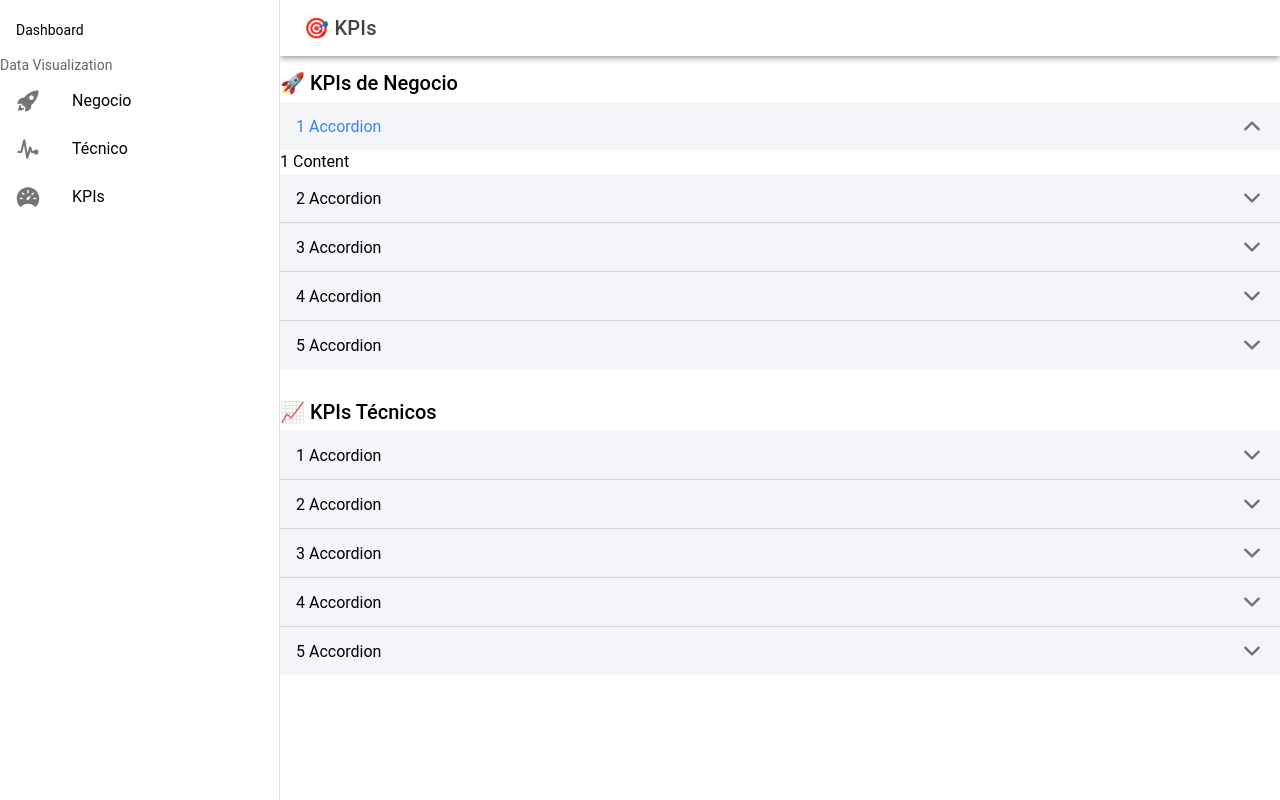
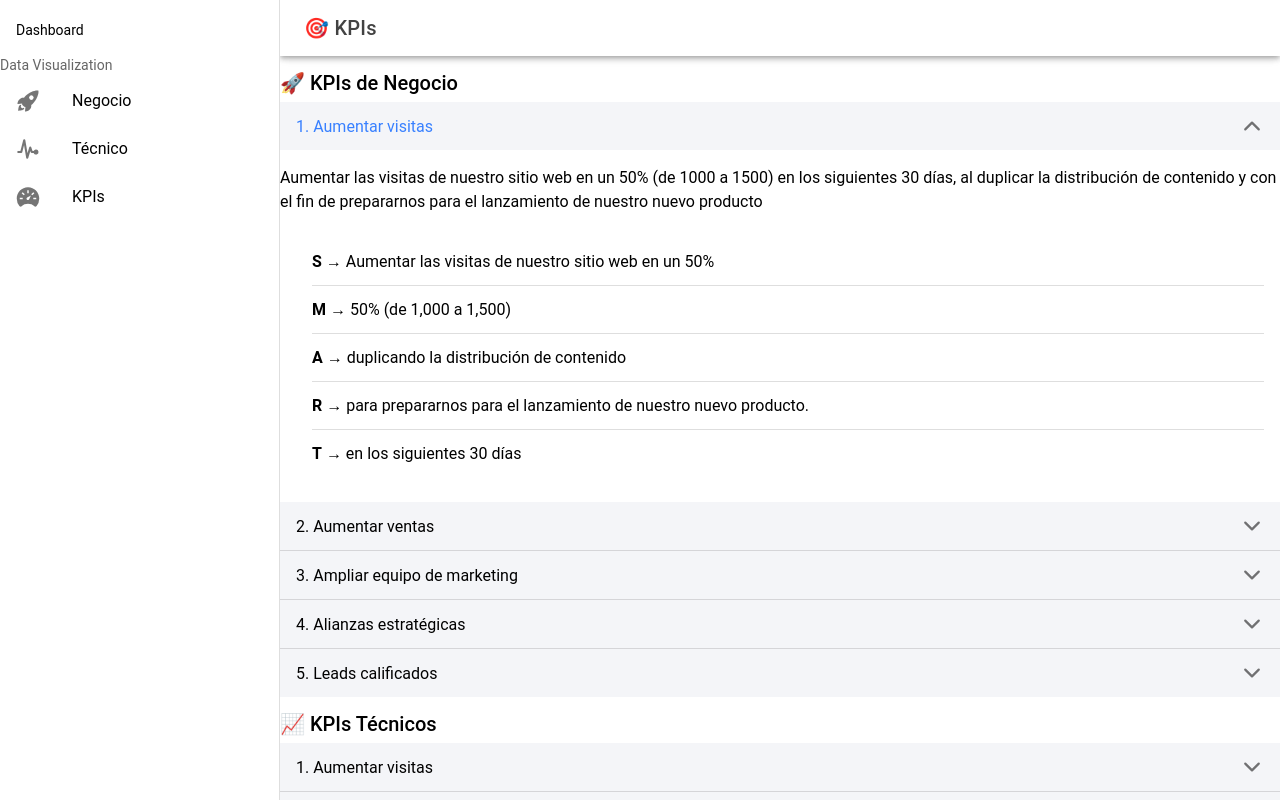
Before and after one commit to Cristian-Calderon/mi-dashboard-ionic, a React (Vite) app: page /kpi in a window 1280 px wide. Both pictures are taken after a click on the element 1252 px from the left and 126 px from the top of the page. Built offline with nearby package versions, Linux system fonts and the light colour scheme.

Commit message:
Todo 3.1. KPIs

```diff
--- a/src/pages/KpiPage.tsx
+++ b/src/pages/KpiPage.tsx
@@ -1,3 +1,4 @@
+// src/pages/KpiPage.tsx
 import React from 'react';
 import {
   IonPage,
@@ -10,9 +11,87 @@ import {
   IonAccordionGroup,
   IonAccordion,
   IonItem,
-  IonLabel
+  IonLabel,
+  IonList
 } from '@ionic/react';
 import './KpiPage.css';
+
+// Definición de la estructura de datos para un objetivo SMART
+type SmartElement = {
+  letter: string;
+  content: string;
+};
+
+type SmartGoal = {
+  id: number;
+  title: string;
+  description: string;
+  smart: SmartElement[];
+};
+
+// Array de objetivos SMART
+const smartGoals: SmartGoal[] = [
+  {
+    id: 1,
+    title: 'Aumentar visitas',
+    description: 'Aumentar las visitas de nuestro sitio web en un 50% (de 1000 a 1500) en los siguientes 30 días, al duplicar la distribución de contenido y con el fin de prepararnos para el lanzamiento de nuestro nuevo producto',
+    smart: [
+      { letter: 'S', content: 'Aumentar las visitas de nuestro sitio web en un 50%' },
+      { letter: 'M', content: '50% (de 1,000 a 1,500)' },
+      { letter: 'A', content: 'duplicando la distribución de contenido' },
+      { letter: 'R', content: 'para prepararnos para el lanzamiento de nuestro nuevo producto.' },
+      { letter: 'T', content: 'en los siguientes 30 días' }
+    ]
+  },
+  {
+    id: 2,
+    title: 'Aumentar ventas',
+    description: 'Aumentar las ventas en un 20% (de $200,000 a $240,000) en los próximos 12 meses, ofreciendo nuestros nuevos productos a los clientes existentes.',
+    smart: [
+      { letter: 'S', content: 'Aumentar las ventas en un 20%' },
+      { letter: 'M', content: '20% (de $200,000 a $240,000)' },
+      { letter: 'A', content: 'ofreciendo nuestros nuevos productos a los clientes existentes' },
+      { letter: 'R', content: '(retención de clientes y aumentar ventas)' },
+      { letter: 'T', content: 'próximos 12 meses' }
+    ]
+  },
+  {
+    id: 3,
+    title: 'Ampliar equipo de marketing',
+    description: 'Ampliar el equipo de marketing en un 10% (de 100 a 110 empleados) para finales del primer trimestre del próximo año, al contratar 3 empleados cada 3 meses para completar el equipo de creación de contenido.',
+    smart: [
+      { letter: 'S', content: 'Ampliar el equipo de marketing en un 10%' },
+      { letter: 'M', content: '10% (de 100 a 110 empleados)' },
+      { letter: 'A', content: 'contratando a 3 empleados cada 3 meses' },
+      { letter: 'R', content: 'para completar el equipo de creación de contenido' },
+      { letter: 'T', content: 'para finales del primer trimestre del próximo año' }
+    ]
+  },
+  {
+    id: 4,
+    title: 'Alianzas estratégicas',
+    description: 'Crear 10 alianzas estratégicas en el próximo bienio por medio de la organización de foros, y así obtener más exposición de marca y mejorar la red de proveedores.',
+    smart: [
+      { letter: 'S', content: 'Crear alianzas estratégicas' },
+      { letter: 'M', content: '10 alianzas estratégicas' },
+      { letter: 'A', content: 'por medio de la organización de foros' },
+      { letter: 'R', content: 'obtener más exposición de marca y mejorar la red de proveedores' },
+      { letter: 'T', content: 'en 2 años' }
+    ]
+  },
+  {
+    id: 5,
+    title: 'Leads calificados',
+    description: 'Aumentar la cantidad de leads calificados de 300 a 3000 en un período de 6 meses con la creación de 5 nuevas ofertas de contenido.',
+    smart: [
+      { letter: 'S', content: 'Aumentar la cantidad de leads calificados' },
+      { letter: 'M', content: 'de 300 a 3000' },
+      { letter: 'A', content: 'con la creación de 5 nuevas ofertas de contenido' },
+      { letter: 'R', content: '(aumentar las posibilidades de venta)' },
+      { letter: 'T', content: 'en un período de 6 meses' }
+    ]
+  }
+];
 
 const KpiPage: React.FC = () => (
   <IonPage>
@@ -27,28 +106,42 @@ const KpiPage: React.FC = () => (
 
     <IonContent className="ion-padding">
       <h1 className="section-title">🚀 KPIs de Negocio</h1>
-      <IonAccordionGroup multiple={true} className="accordion-group">
-        {[1,2,3,4,5].map(i => (
-          <IonAccordion key={i} value={String(i)}>
+      <IonAccordionGroup multiple>
+        {smartGoals.map(item => (
+          <IonAccordion key={item.id} value={item.id.toString()}>
             <IonItem slot="header">
-              <IonLabel>{i} Accordion</IonLabel>
+              <IonLabel>{item.id}. {item.title}</IonLabel>
             </IonItem>
             <div slot="content" className="ion-padding">
-              {i} Content
+              <p>{item.description}</p>
+              <IonList inset>
+                {item.smart.map((el, idx) => (
+                  <IonItem key={idx}>
+                    <IonLabel><strong>{el.letter}</strong> → {el.content}</IonLabel>
+                  </IonItem>
+                ))}
+              </IonList>
             </div>
           </IonAccordion>
         ))}
       </IonAccordionGroup>
 
       <h1 className="section-title">📈 KPIs Técnicos</h1>
-      <IonAccordionGroup multiple={true} className="accordion-group">
-        {[1,2,3,4,5].map(i => (
-          <IonAccordion key={i} value={String(i)}>
+      <IonAccordionGroup multiple>
+        {smartGoals.map(item => (
+          <IonAccordion key={item.id} value={item.id.toString()}>
             <IonItem slot="header">
-              <IonLabel>{i} Accordion</IonLabel>
+              <IonLabel>{item.id}. {item.title}</IonLabel>
             </IonItem>
             <div slot="content" className="ion-padding">
-              {i} Content
+              <p>{item.description}</p>
+              <IonList inset>
+                {item.smart.map((el, idx) => (
+                  <IonItem key={idx}>
+                    <IonLabel><strong>{el.letter}</strong> → {el.content}</IonLabel>
+                  </IonItem>
+                ))}
+              </IonList>
             </div>
           </IonAccordion>
         ))}
```
Also changed, not shown: 1 other file (tests, documents, lock files or other folders).
